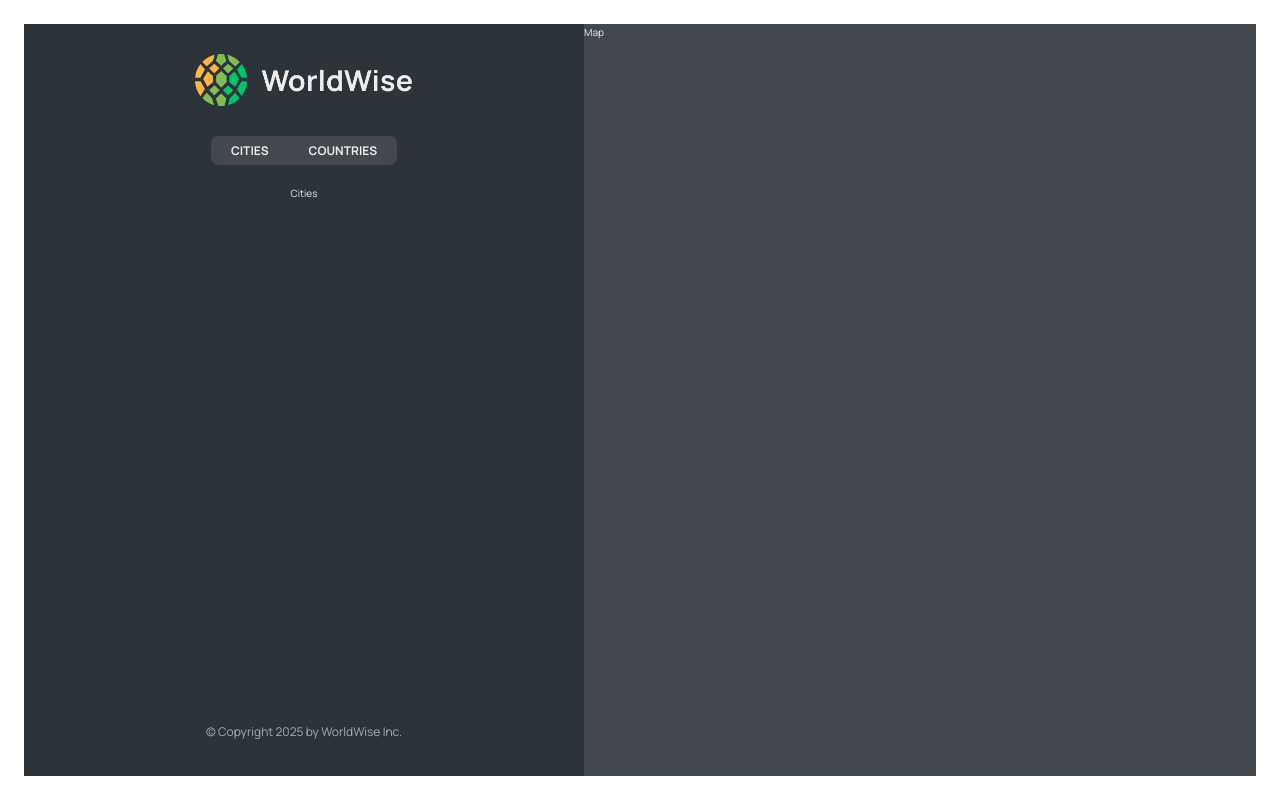
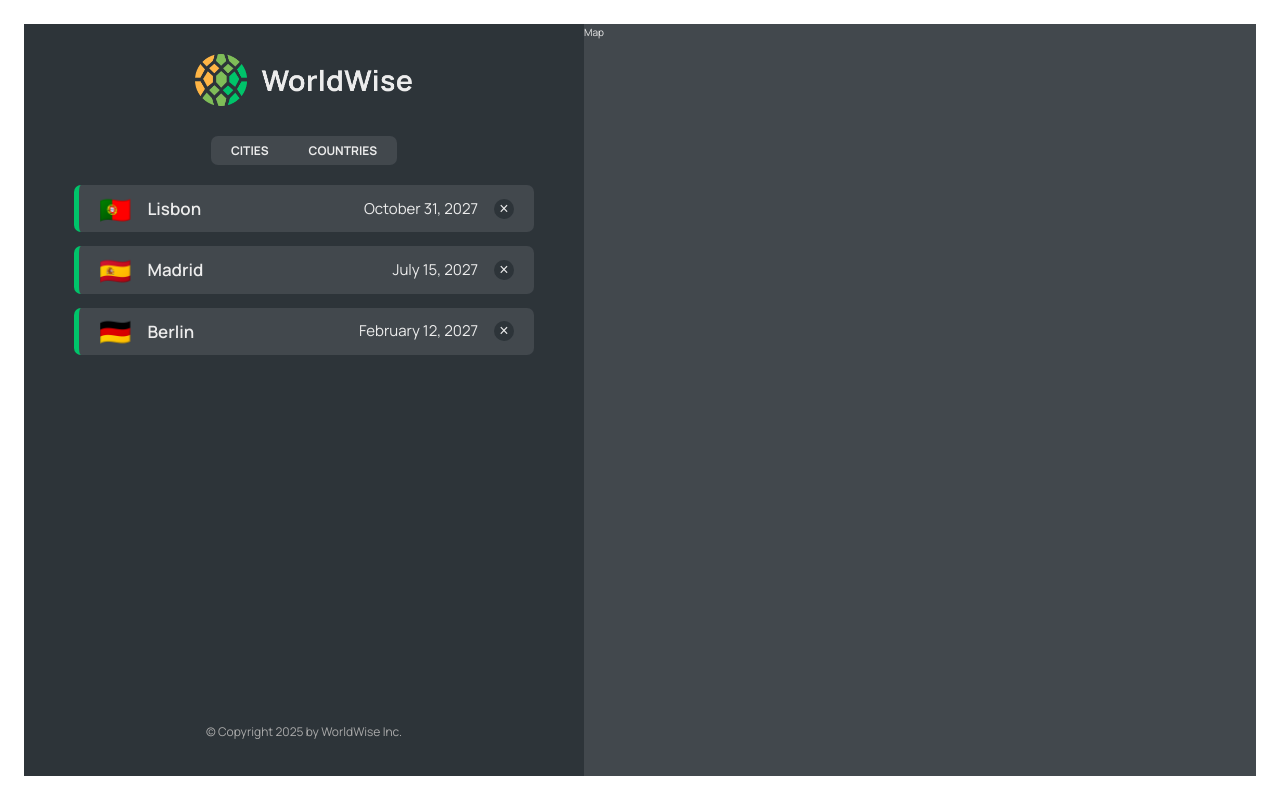
Before and after one commit to rafaelbp92/worldwise, a React (Vite) app: page /app in a window 1280 px wide. Built offline with nearby package versions, Linux system fonts and the light colour scheme; data requests are answered from the project's data file.

Commit message:
Adding city model and cities list

```diff
--- a/package.json
+++ b/package.json
@@ -7,9 +7,11 @@
     "dev": "vite",
     "build": "tsc && vite build",
     "lint": "eslint . --ext ts,tsx --report-unused-disable-directives --max-warnings 0",
-    "preview": "vite preview"
+    "preview": "vite preview",
+    "server": "json-server --watch data/cities.json --port 8000"
   },
   "dependencies": {
+    "json-server": "^1.0.0-beta.3",
     "react": "^18.2.0",
     "react-dom": "^18.2.0",
     "react-router-dom": "^6.29.0"
--- a/src/App.tsx
+++ b/src/App.tsx
@@ -5,8 +5,33 @@
 import PageNotFound from "./pages/PageNotFound";
 import Login from "./pages/Login";
 import AppLayout from "./pages/AppLayout";
+import CityList from "./components/CityList";
+import { useEffect, useState } from "react";
+import { City } from "./models/City";
+
+const DATA_URL = "http://localhost:8000";
 
 function App() {
+  const [cities, setCities] = useState<City[]>([]);
+  const [isLoading, setIsLoading] = useState(false);
+
+  useEffect(function () {
+    async function fetchCities() {
+      setIsLoading(true);
+      try {
+        const res = await fetch(`${DATA_URL}/cities`);
+        const data = await res.json();
+        setCities(data);
+      } catch {
+        alert("There was a problem loading the data...");
+      } finally {
+        setIsLoading(false);
+      }
+    }
+
+    fetchCities();
+  }, []);
+
   return (
     <BrowserRouter>
       <Routes>
@@ -15,8 +40,14 @@
         <Route path="pricing" element={<Pricing />} />
         <Route path="login" element={<Login />} />
         <Route path="app" element={<AppLayout />}>
-          <Route index element={<p>Cities</p>} />
-          <Route path="cities" element={<p>Cities</p>} />
+          <Route
+            index
+            element={<CityList cities={cities} isLoading={isLoading} />}
+          />
+          <Route
+            path="cities"
+            element={<CityList cities={cities} isLoading={isLoading} />}
+          />
           <Route path="countries" element={<p>Countries</p>} />
           <Route path="form" element={<p>Form</p>} />
         </Route>
--- /dev/null
+++ b/src/components/CityItem.tsx
@@ -0,0 +1,22 @@
+import { City } from "../models/City";
+import styles from "./CityItem.module.css";
+const formatDate = (date: Date) =>
+  new Intl.DateTimeFormat("en", {
+    day: "numeric",
+    month: "long",
+    year: "numeric",
+  }).format(new Date(date));
+
+function CityItem({ city }: {city: City}) {
+  const { cityName, emoji, date } = city;
+  return (
+    <li className={styles.cityItem}>
+      <span className={styles.emoji}>{emoji}</span>
+      <h3 className={styles.name}>{cityName}</h3>
+      <time className={styles.date}>{formatDate(date)}</time>
+      <button className={styles.deleteBtn}>&times;</button>
+    </li>
+  );
+}
+
+export default CityItem;
--- /dev/null
+++ b/src/components/CityList.tsx
@@ -0,0 +1,27 @@
+import { City } from "../models/City";
+import CityItem from "./CityItem";
+import styles from "./CityList.module.css";
+import Message from "./Message";
+import Spinner from "./Spinner";
+
+interface CityListProps {
+  cities: City[];
+  isLoading: boolean;
+}
+
+function CityList({ cities, isLoading }: CityListProps) {
+  if (isLoading) return <Spinner />;
+  if (!cities.length)
+    return (
+      <Message message="Add your first city by clicking on the city on the map" />
+    );
+  return (
+    <ul className={styles.cityList}>
+      {cities.map((city) => {
+        return <CityItem city={city} key={city.id} />;
+      })}
+    </ul>
+  );
+}
+
+export default CityList;
--- a/src/components/Message.jsx
+++ b/src/components/Message.tsx
@@ -1,6 +1,6 @@
 import styles from "./Message.module.css";
 
-function Message({ message }) {
+function Message({ message }: { message: string }) {
   return (
     <p className={styles.message}>
       <span role="img">👋</span> {message}
--- /dev/null
+++ b/src/models/City.ts
@@ -0,0 +1,12 @@
+export interface City {
+  cityName: string;
+  country: string;
+  emoji: string;
+  date: Date;
+  notes: string;
+  position: {
+    lat: number;
+    lng: number;
+  };
+  id: number;
+}
```
Also changed, not shown: src/components/Spinner.tsx (renamed from src/components/Spinner.jsx), src/components/SpinnerFullPage.tsx (renamed from src/components/SpinnerFullPage.jsx), src/components/User.tsx (renamed from src/components/User.jsx), 1 other file (tests, documents, lock files or other folders).
